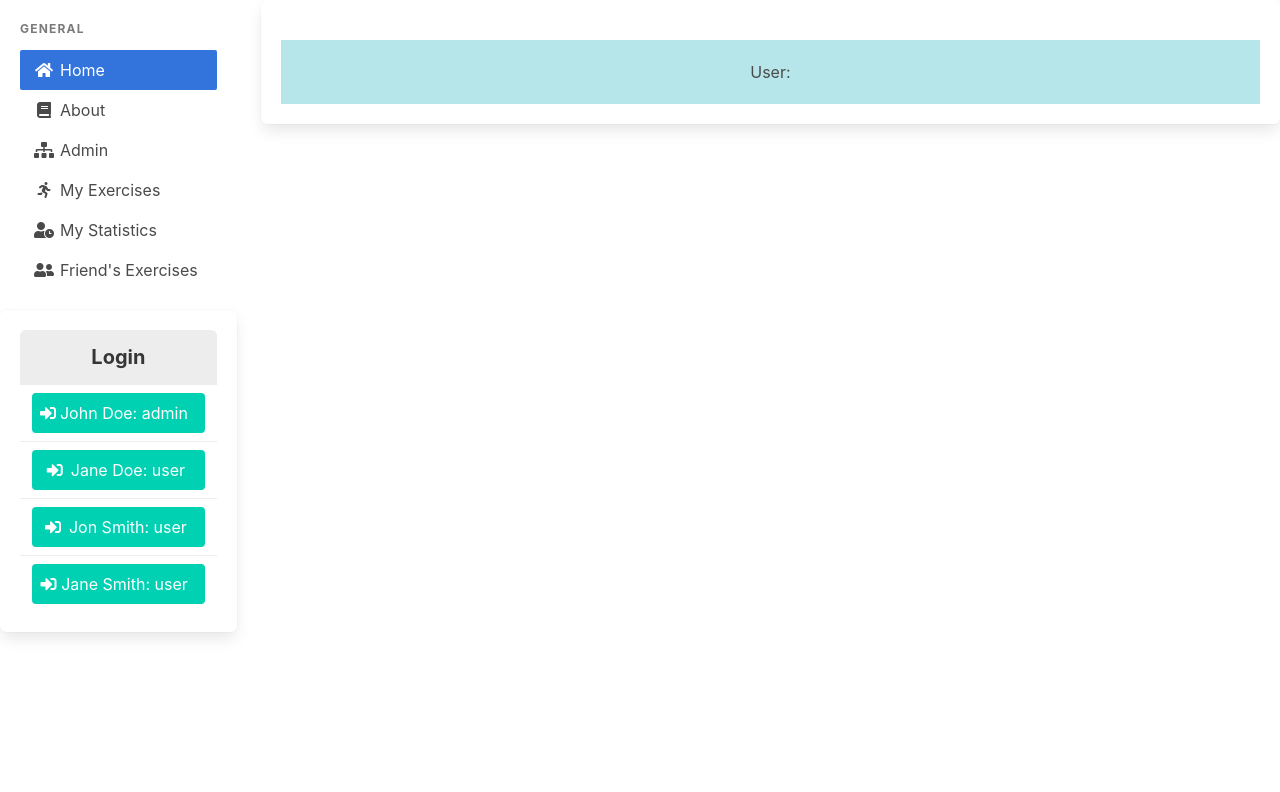
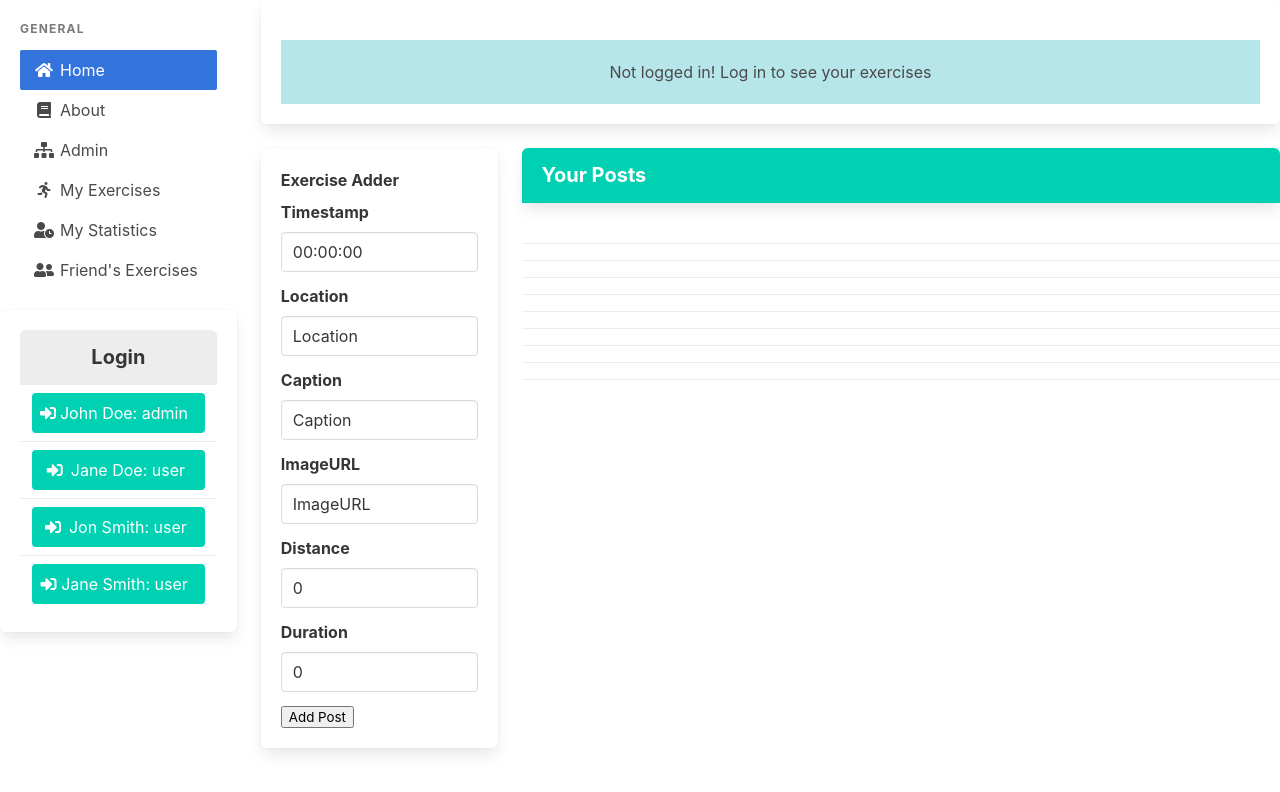
Before and after one commit to will-rubin/WebProgrammingF2023, a Vue app in the folder client/ExerciseTracker/: page / in a window 1280 px wide. Shown: the top 792 px of the page. Built offline with nearby package versions, Linux system fonts and the light colour scheme.

Commit message:
Feed to see your own posts

```diff
--- a/client/ExerciseTracker/src/components/ExerciseFeed.vue
+++ b/client/ExerciseTracker/src/components/ExerciseFeed.vue
@@ -1,12 +1,117 @@
 <!--want this to be a filterable feed of media objects -->
 
 <script setup lang="ts">
+import { getSession } from '@/model/session';
+import { type ExercisePost, getPosts, } from '@/model/exercisePosts';
+import { ref } from 'vue';
 
+const posts = ref(getPosts());
+const user = getSession().user;
+
+const id = ref(9);
+const currentAuthor = ref(user?.email);
+const fname = ref("First Name");
+const lname = ref("Last Name");
+const timestamp = ref("00:00:00");
+const location = ref("Location");
+const caption = ref("Caption");
+const imageURL = ref("ImageURL");
+const distance = ref(0.0);
+const duration = ref(0.0);
+
+function addPost() {
+    const newPost: ExercisePost = {
+        id: id.value,
+        author: currentAuthor.value,
+        fname: fname.value,
+        lname: lname.value,
+        timestamp: timestamp.value,
+        location: location.value,
+        caption: caption.value,
+        imageURL: imageURL.value,
+        distance: distance.value,
+        duration: duration.value,
+    };
+    posts.value.push(newPost);
+    id.value++;
+}
 </script>
 
 <template>
-    <div>
-
+    <div class="columns">
+        <div class="column is-one-quarter"> <!-- exercise adder-->
+            <div class="box">
+                <label class="label">Exercise Adder</label>
+                <div class="field">
+                    <label class="label">Timestamp</label>
+                    <div class="control">
+                        <input class="input" type="text" placeholder="00:00:00" v-model="timestamp">
+                    </div>
+                </div>
+                <div class="field">
+                    <label class="label">Location</label>
+                    <div class="control">
+                        <input class="input" type="text" placeholder="Location" v-model="location">
+                    </div>
+                </div>
+                <div class="field">
+                    <label class="label">Caption</label>
+                    <div class="control">
+                        <input class="input" type="text" placeholder="Caption" v-model="caption">
+                    </div>
+                </div>
+                <div class="field">
+                    <label class="label">ImageURL</label>
+                        <div class="control">
+                            <input class="input" type="text" placeholder="ImageURL" v-model="imageURL">
+                        </div>
+                </div>
+                <div class="field">
+                    <label class="label">Distance</label>
+                        <div class="control">
+                            <input class="input" type="text" placeholder="0.0 mi" v-model="distance">
+                        </div>
+                </div>
+                <div class="field">
+                    <label class="label">Duration</label>
+                        <div class="control">
+                            <input class="input" type="text" placeholder="00:00:00" v-model="duration">
+                        </div>
+                </div>
+                <div class="field">
+                    <div class="control">
+                        <button class="is-link" @click.prevent="addPost()">Add Post</button>
+                    </div>
+                </div>
+            </div>
+        </div>
+        <div class="column"> <!-- exercise feed-->
+            <div class="panel is-primary">
+                <p class="panel-heading">Your Posts</p>
+            </div>
+            <div class="panel-block" v-for="post in posts" :key="post.id">
+                <article class="media-content" v-if="post.author === user?.email">
+                    <div class="media-content">
+                         <div class="content">
+                            <p>
+                                <strong>{{ post.fname }} {{ post.lname }}</strong> <small>{{ post.author }}</small>
+                                <br>
+                                {{ post.caption }}
+                                <br>
+                            </p>
+                            <div class="media-content">
+                                <p class="image">
+                                    <img :src="post.imageURL" style="max-width: 300px; width: 100%">
+                                </p>
+                            </div>
+                            <p>
+                                <small>{{ post.timestamp }}</small>
+                            </p>
+                        </div>
+                    </div>
+                </article>
+            </div>
+        </div>
     </div>
 </template>
 
--- a/client/ExerciseTracker/src/components/Sidebar.vue
+++ b/client/ExerciseTracker/src/components/Sidebar.vue
@@ -3,7 +3,7 @@ import { ref } from 'vue'
 import { RouterLink } from 'vue-router'
 import LoginBadge from './LoginBadge.vue';
 import { getCurrentUser } from '@/model/session';
-import ExerciseAdder from './ExerciseAdder.vue';
+
 
 const show = ref(false)
 
--- a/client/ExerciseTracker/src/data/exercisePosts.json
+++ b/client/ExerciseTracker/src/data/exercisePosts.json
@@ -3,6 +3,8 @@
         {
             "id": 0,
             "author": "john@doe.com",
+            "fname": "John",
+            "lname": "Doe",
             "timestamp": "2015-01-01T00:00:00Z",
             "location": "New York",
             "caption": "Had a great run!",
@@ -13,6 +15,8 @@
         {
             "id": 1,
             "author": "jane@doe.com",
+            "fname": "Jane",
+            "lname": "Doe",
             "timestamp": "2015-01-01T00:00:00Z",
             "location": "New York",
             "caption": "Had a terrible run!",
@@ -23,6 +27,8 @@
         {
             "id": 2,
             "author": "jon@smith.com",
+            "fname": "Jon",
+            "lname": "Smith",
             "timestamp": "2015-01-01T00:00:00Z",
             "location": "New York",
             "caption": "Played a great game of basketball!",
@@ -33,6 +39,8 @@
         {
             "id": 3,
             "author": "jane@smith.com",
+            "fname": "Jane",
+            "lname": "Smith",
             "timestamp": "2015-01-01T00:00:00Z",
             "location": "Arizona",
             "caption": "I set a new benchpress record!!",
@@ -43,6 +51,8 @@
         {
             "id": 4,
             "author": "john@doe.com",
+            "fname": "John",
+            "lname": "Doe",
             "timestamp": "2015-01-01T00:00:00Z",
             "location": "New York",
             "caption": "Had a great run!",
@@ -53,6 +63,8 @@
         {
             "id": 5,
             "author": "john@doe.com",
+            "fname": "John",
+            "lname": "Doe",
             "timestamp": "2015-01-01T00:00:00Z",
             "location": "New York",
             "caption": "Had a great run!",
@@ -63,6 +75,8 @@
         {
             "id": 6,
             "author": "john@doe.com",
+            "fname": "John",
+            "lname": "Doe",
             "timestamp": "2015-01-01T00:00:00Z",
             "location": "New York",
             "caption": "Had a great run!",
@@ -73,6 +87,8 @@
         {
             "id": 7,
             "author": "john@doe.com",
+            "fname": "John",
+            "lname": "Doe",
             "timestamp": "2015-01-01T00:00:00Z",
             "location": "New York",
             "caption": "Had a great run!",
@@ -83,6 +99,8 @@
         {
             "id": 8,
             "author": "john@doe.com",
+            "fname": "John",
+            "lname": "Doe",
             "timestamp": "2015-01-01T00:00:00Z",
             "location": "New York",
             "caption": "Had a great run!",
@@ -93,6 +111,8 @@
         {
             "id": 9,
             "author": "john@doe.com",
+            "fname": "John",
+            "lname": "Doe",
             "timestamp": "2015-01-01T00:00:00Z",
             "location": "New York",
             "caption": "Had a great run!",
--- a/client/ExerciseTracker/src/model/exercisePosts.ts
+++ b/client/ExerciseTracker/src/model/exercisePosts.ts
@@ -3,7 +3,9 @@ import data from '../data/exercisePosts.json'
 
 export interface ExercisePost {
   id: number
-  author: string
+  author?: string
+  fname: string
+  lname: string
   timestamp: string
   location: string
   caption: string
@@ -18,8 +20,20 @@ export function getPosts() {
   return posts;
 }
 
-export function addPost(post: ExercisePost) {
-  posts.push(post);
+export function addPost(id: number, author: string, fname: string, lname: string, timestamp: string, location: string, caption: string, imageURL: string, distance: number, duration: number) {
+  const newPost: ExercisePost = {
+    id: id,
+    author: author,
+    fname: fname,
+    lname: lname,
+    timestamp: timestamp,
+    location: location,
+    caption: caption,
+    imageURL: imageURL,
+    distance: distance,
+    duration: duration
+  }
+  posts.push(newPost);
 }
 
 export function deletePost(post: ExercisePost) {
@@ -28,9 +42,11 @@ export function deletePost(post: ExercisePost) {
 }
 
 
-export function editPost(post: ExercisePost, newid: number, author: string, timestamp: string, location: string, caption: string, imageURL: string, distance: number, duration: number) {
+export function editPost(post: ExercisePost, newid: number, author: string, fname: string, lname: string, timestamp: string, location: string, caption: string, imageURL: string, distance: number, duration: number) {
   post.id = newid;
   post.author = author;
+  post.fname = fname;
+  post.lname = lname;
   post.timestamp = timestamp;
   post.location = location;
   post.caption = caption;
--- a/client/ExerciseTracker/src/model/users.ts
+++ b/client/ExerciseTracker/src/model/users.ts
@@ -37,6 +37,6 @@ export function editUser(user: User, newid: number, firstName: string, lastName:
 }
 
 
-export function getUserByEmail(email: string): User | undefined {
+export function getUserByEmail(email: string): User | null {
   return getUsers().find( x => x.email === email);
 }
--- a/client/ExerciseTracker/src/views/AdminView.vue
+++ b/client/ExerciseTracker/src/views/AdminView.vue
@@ -7,7 +7,7 @@ const session = getSession()
 const role = session.user?.role
 
 
-let users = getUsers()
+let users = getUsers() as User[]
 
 const selectedUserDeletion = users[0]
 
--- a/client/ExerciseTracker/src/views/HomeView.vue
+++ b/client/ExerciseTracker/src/views/HomeView.vue
@@ -1,4 +1,5 @@
 <script setup lang="ts">
+import ExerciseFeed from '@/components/ExerciseFeed.vue';
 import { getSession } from '@/model/session';
 const session = getSession();
 
@@ -6,8 +7,16 @@ const session = getSession();
 
 <template>
 
-  <div class="box">
+  <div class="box" v-if="session.user">
     <h1>User: {{ session.user?.firstName }}</h1>
+  </div>
+
+  <div class="box" v-else="!session.user">
+    <h1>Not logged in! Log in to see your exercises</h1>
+  </div>
+
+  <div>
+    <ExerciseFeed />
   </div>
 </template>
 
```
Also changed, not shown: client/ExerciseTracker/src/components/ExerciseAdder.vue (+46 -15 lines).
